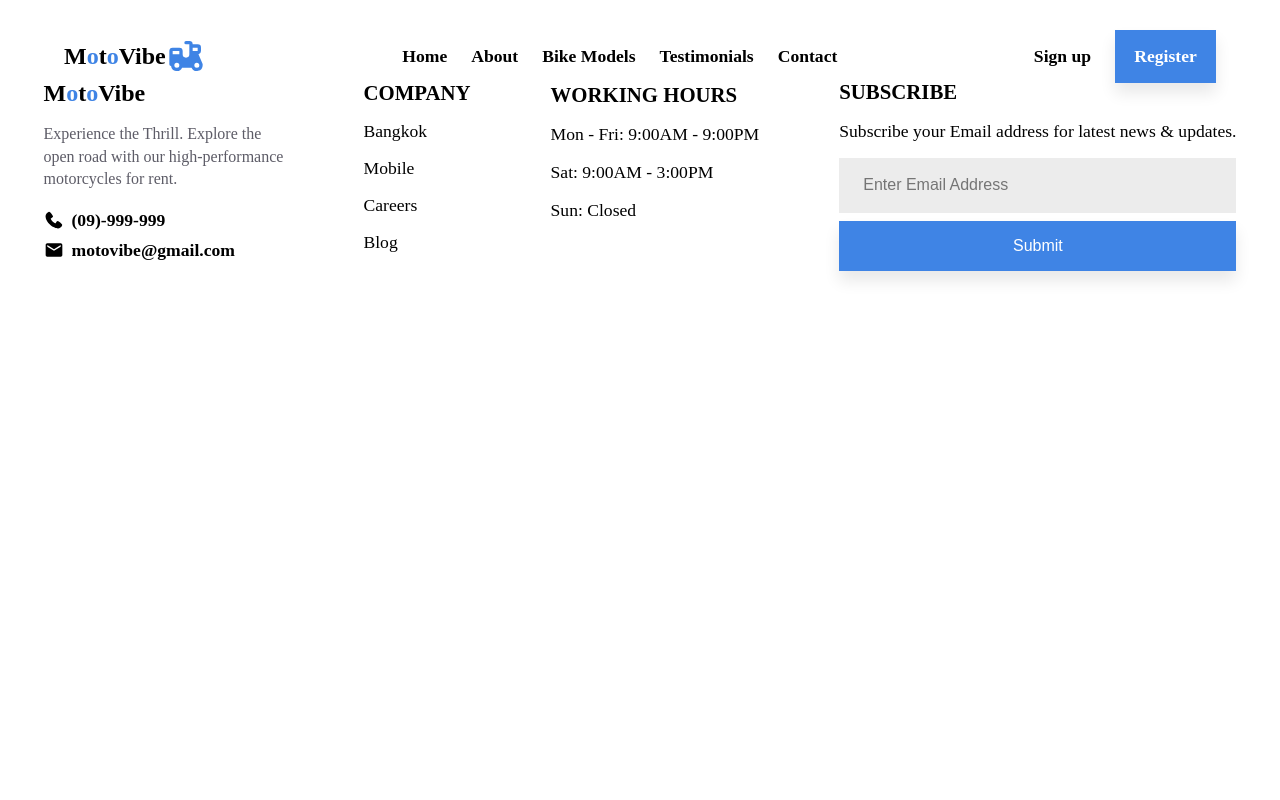
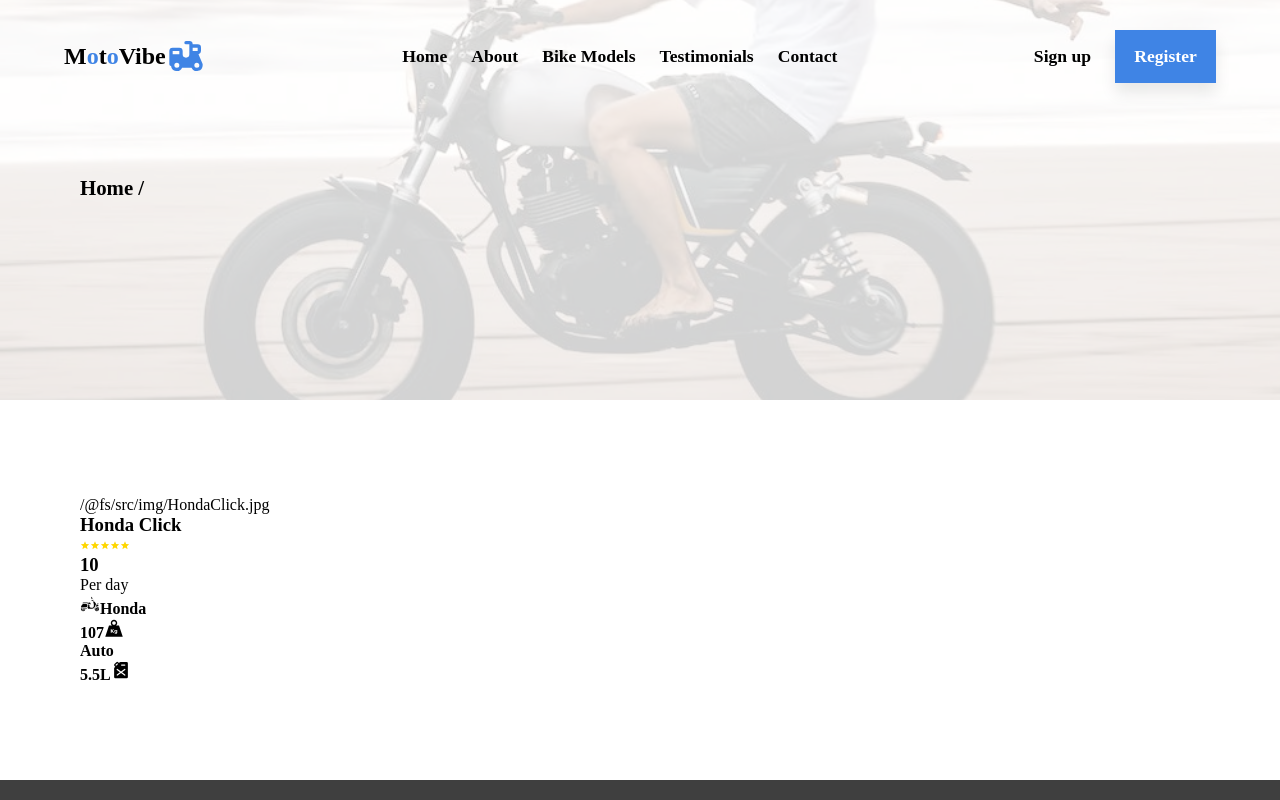
Before and after one commit to OnigiriKing/moto-vibe, a React (Create React App) app: page /Models in a window 1280 px wide. Shown: the top 800 px of the page. Built offline with nearby package versions, Linux system fonts and the light colour scheme.

Commit message:
BikeModels style added, BikesDes updated

```diff
--- a/src/App.jsx
+++ b/src/App.jsx
@@ -7,6 +7,7 @@ import FooterPage from "./pages/footerPage/Footer";
 import Testimonials from "./pages/testimonialsPage/Testimonials";
 import About from "./pages/aboutPage/About";
 import Contact from "./pages/contactPage/Contact";
+import BikeModels from "./pages/bikeModelsPage/BikeModels";
 
 export default function App() {
   return (
@@ -17,6 +18,7 @@ export default function App() {
         <Route path="/Reviews" element={<Testimonials />} />
         <Route path="/About" element={<About />} />
         <Route path="/Contact" element={<Contact />} />
+        <Route path="/Models" element={<BikeModels />} />
       </Routes>
       <FooterPage />
     </div>
--- a/src/pages/bikeModelsPage/BikeModels.jsx
+++ b/src/pages/bikeModelsPage/BikeModels.jsx
@@ -1,5 +1,7 @@
 import AllPagesStart from "../navBar/AllPagesStart";
 import AllPagesFooter from "../footerPage/AllPagesFooter";
+import BikeDes from "./components/BikeDes";
+import hondaClick from "../../img/HondaClick.jpg";
 
 export default function BikeModels() {
   return (
@@ -7,7 +9,15 @@ export default function BikeModels() {
       <AllPagesStart />
       <div id="bike-models-page">
         <div className="bike-models-wrapper">
-
+          <BikeDes
+            bikeType="Honda"
+            bikeModel="Honda Click"
+            price="10"
+            gas="5.5"
+            weight="107"
+            img={hondaClick}
+            star = "5"
+          />
         </div>
       </div>
       <AllPagesFooter />
--- a/src/pages/bikeModelsPage/components/BikeDes.jsx
+++ b/src/pages/bikeModelsPage/components/BikeDes.jsx
@@ -1,27 +1,43 @@
 import { bikeDesSvg } from "../../../svg/bikeDesSvg";
 
-export default function BikeDes({ bikeType, bikeModel, price, gas, weight }) {
+export default function BikeDes({ bikeType, bikeModel, price, gas, weight, img, star }) {
+
+  const stars = [
+    bikeDesSvg(10).star,
+    bikeDesSvg(10).star,
+    bikeDesSvg(10).star,
+    bikeDesSvg(10).star,
+    bikeDesSvg(10).star,
+  ];
   return (
     <div className="bike-des-wrapper">
-      <div></div>
-      <div className="bike-des">
-        <div>
+      <div className="bike-des-img">{img}</div>
+      <div className="bike-des-text">
+        <div className="bike-des-price">
           <div>
             <h3>{bikeModel}</h3>
-            <div>{bikeDesSvg(10).star}</div>
+            <div>{stars.splice(0, star)}</div>
           </div>
           <div>
             <h3>{price}</h3>
             <p>Per day</p>
           </div>
         </div>
-        <div>
-          <h4>{bikeDesSvg(20).bike}{bikeType}</h4>
-          <h4>{weight}{bikeDesSvg(20).weight}</h4>
+        <div className="bike-des-type">
+          <h4>
+            {bikeDesSvg(20).bike}
+            {bikeType}
+          </h4>
+          <h4>
+            {weight}
+            {bikeDesSvg(20).weight}
+          </h4>
         </div>
-        <div>
+        <div className="bike-des-gas">
           <h4>Auto</h4>
-          <h4>{gas}{bikeDesSvg(20).gas}</h4>
+          <h4>
+            {gas}L{bikeDesSvg(20).gas}
+          </h4>
         </div>
       </div>
     </div>
--- /dev/null
+++ b/src/styles/bikeModelsStyle/_index.scss
@@ -0,0 +1 @@
+@forward "./models"
--- /dev/null
+++ b/src/styles/bikeModelsStyle/_models.scss
@@ -0,0 +1,15 @@
+@use "../global/" as *;
+
+#bike-models-page {
+    width: 100%;
+    display: flex;
+    justify-content: center;
+    padding: 6rem 0;
+}
+
+.bike-models-wrapper {
+    width: 100%;
+    max-width: 70rem;
+    display: grid;
+    grid-template-columns: 1fr 1fr 1fr;
+}
--- a/src/styles/style.scss
+++ b/src/styles/style.scss
@@ -4,3 +4,4 @@
 @forward "./homeStyle";
 @forward "./aboutStyle";
 @forward "./contactStyle";
+@forward "./bikeModelsStyle/";
```
Also changed, not shown: src/dist/style.css, src/img/HondaClick.jpg (added), 1 other file (tests, documents, lock files or other folders).
